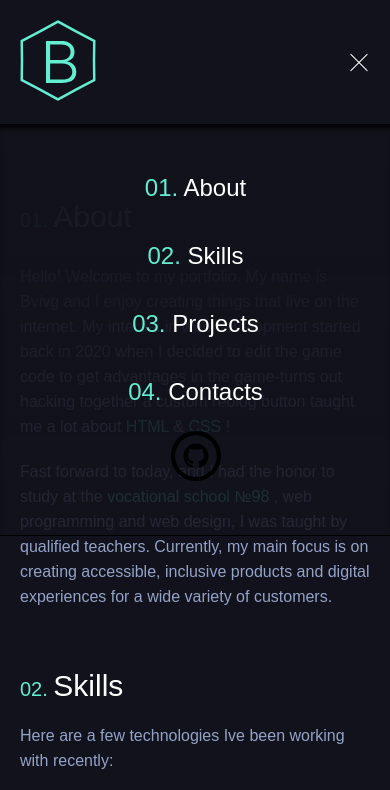
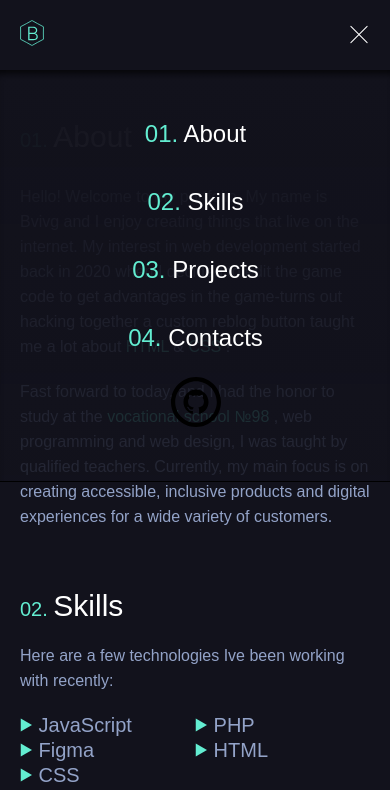
Before and after one commit to Bvivg/Portfolio, a plain HTML site: page index.html in a window 390 px wide. Both pictures are taken after a click on the element 359 px from the left and 62 px from the top of the page. Shown: the top 790 px of the page. Drawn offline with Linux system fonts and the light colour scheme.

Commit message:
Portfolio bug fix

```diff
--- a/assets/css/hamburger.css
+++ b/assets/css/hamburger.css
@@ -74,7 +74,7 @@
     transition: .6s all;
     max-height: 0;
     position: absolute;
-    top: 124px;
+    top: 70px;
     overflow: hidden;
     left: 0;
     right: 0;
@@ -87,7 +87,7 @@
   }
 
   .nav__collapse.is-active {
-    box-shadow: inset 0px 8px 6px -4px black;
+    box-shadow: inset 0px 8px 6px -4px rgba(0, 0, 0, 0.67);
     border-bottom: 1px solid black;
     max-height: 800px;
     padding-top: 50px;
--- a/assets/scss/style.scss
+++ b/assets/scss/style.scss
@@ -33,7 +33,7 @@ html {
   align-items: center;
 
   &-bg {
-    box-shadow: 0 5px 20px rgba(0, 0, 0, 0.504);
+    box-shadow: 0px 8px 6px -4px rgb(0, 0, 0);
     position: sticky;
     top: 0;
     z-index: 99999;
@@ -244,16 +244,22 @@ html {
   .wrapper {
     overflow: hidden;
   }
+  .logo{
+    width: 24px;
+  }
+  .header-bg {
 
-  .header-bg {
     position: fixed;
     width: 90%;
     top: 0;
     z-index: 99999;
   }
+  .header{
+    align-items: center;
+  }
 
   .about {
-    margin-top: 180px;
+    margin-top: 100px;
     padding: 20px;
     box-sizing: border-box;
 
```
Also changed, not shown: assets/css/style.css, 1 other file.
